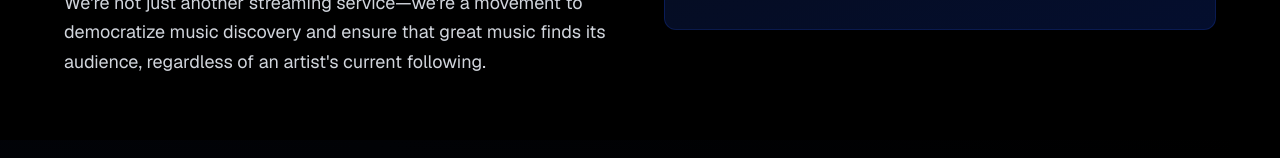
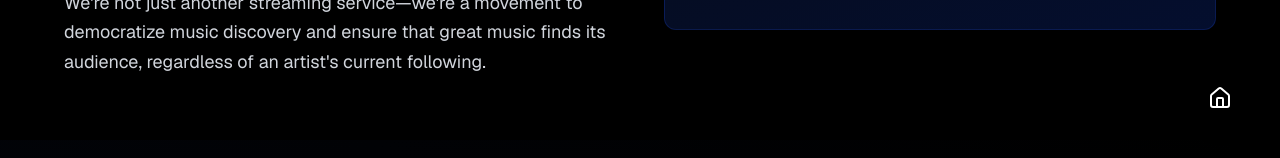
Before and after one commit to vaishcodescape/Mudex-Music, a Next.js app: page /pages/about in a window 1280 px wide. Shown: the part 642-800 px from the top of the page. Built offline with nearby package versions, Linux system fonts and the light colour scheme.

Commit message:
floating btn added

```diff
--- a/src/app/layout.tsx
+++ b/src/app/layout.tsx
@@ -1,6 +1,7 @@
 import type { Metadata } from "next";
 import { Geist, Geist_Mono } from "next/font/google";
 import "./globals.css";
+import FloatingHomeButton from "@/components/FloatingHomeButton";
 
 const geistSans = Geist({
   variable: "--font-geist-sans",
@@ -28,6 +29,7 @@ export default function RootLayout({
         className={`${geistSans.variable} ${geistMono.variable} antialiased`}
       >
         {children}
+        <FloatingHomeButton />
       </body>
     </html>
   );
--- a/src/app/pages/about/page.tsx
+++ b/src/app/pages/about/page.tsx
@@ -152,9 +152,9 @@ export default function About() {
             </p>
             <div className="flex flex-col sm:flex-row gap-4 justify-center">
               <Link href="/pages/discover">
-                <button className="px-8 py-3 bg-blue-600 hover:bg-blue-700 text-white font-semibold rounded-lg transition-all duration-300 hover:scale-105 hover:shadow-lg hover:shadow-blue-500/25">
-                  Start Discovering
-                </button>
+              <button className="px-8 py-3 bg-blue-600 hover:bg-blue-700 text-white font-semibold rounded-lg transition-all duration-300 hover:scale-105 hover:shadow-lg hover:shadow-blue-500/25">
+                Start Discovering
+              </button>
               </Link>
               <button
                 onClick={() => alert('Music submission feature coming soon!')}
--- /dev/null
+++ b/src/components/FloatingHomeButton.tsx
@@ -0,0 +1,16 @@
+'use client';
+
+import Link from 'next/link';
+import { Home } from 'lucide-react';
+
+export default function FloatingHomeButton() {
+  return (
+    <Link
+      href="/"
+      className="fixed bottom-8 right-8 p-4 bg-primary/90 hover:bg-primary text-white rounded-full shadow-lg transition-all duration-300 hover:scale-110 z-50"
+      aria-label="Go to home page"
+    >
+      <Home className="w-6 h-6" />
+    </Link>
+  );
+}
```
Also changed, not shown: package.json (+7 -6 lines), 1 other file (tests, documents, lock files or other folders).
